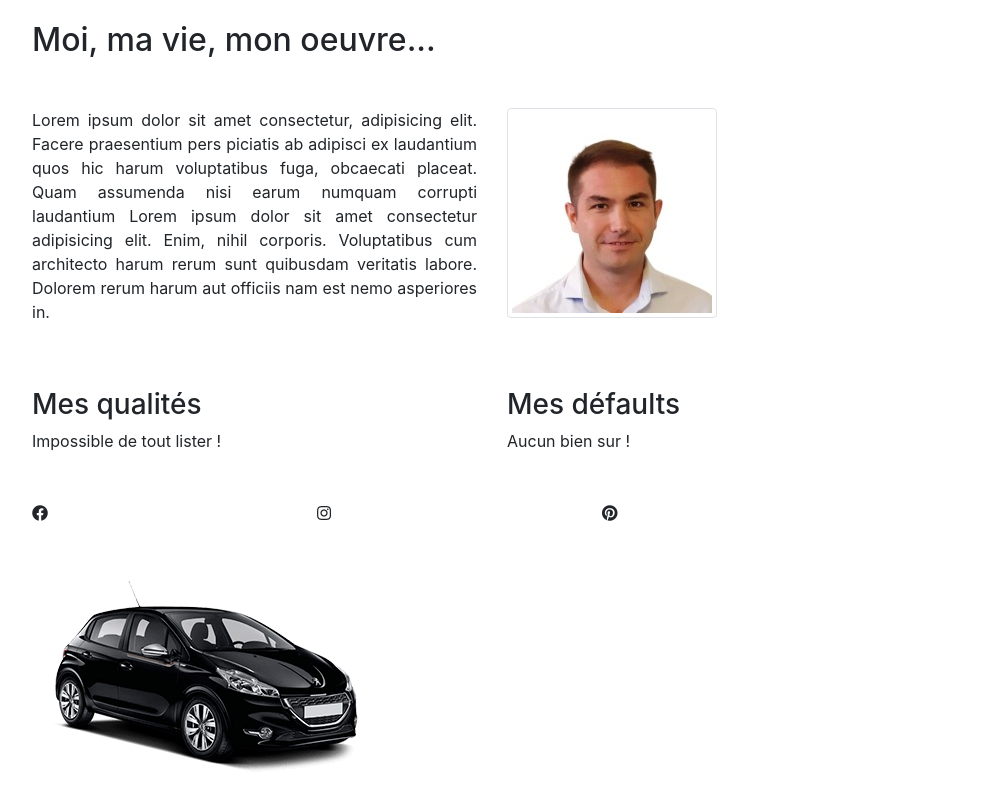
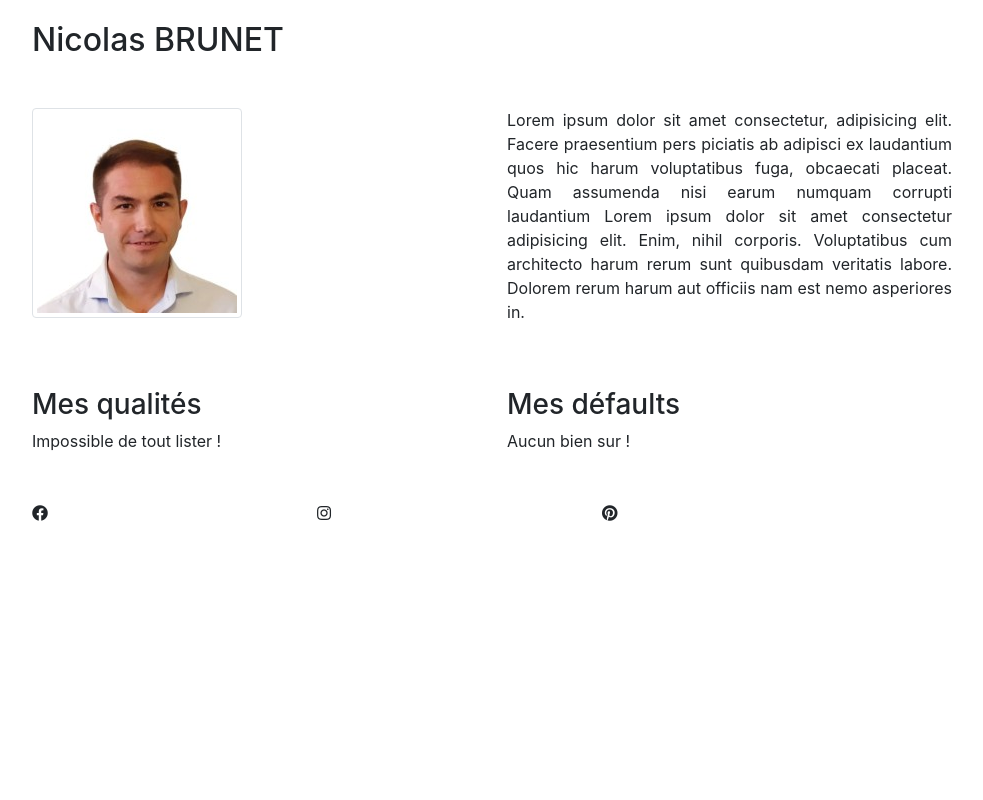
Before and after one commit to NikoBdx/nicolasbrunet.com, a plain HTML site: page index.html in a window 1280 px wide. Shown: the whole page, without its empty margins (53-1036 px from the left). Drawn offline with nearby package versions, Linux system fonts and the light colour scheme.

Commit message:
transformation en CV
passage de la photo à gauche, changement du titre

```diff
--- a/index.html
+++ b/index.html
@@ -24,9 +24,12 @@
 
 	<div class="container">
 
-		<h1>Moi, ma vie, mon oeuvre...</h1>
+		<h1>Nicolas BRUNET</h1>
 
 		<div class="row mt-5">
+			<div class="col-md-5">
+			<img class="img-thumbnail" src="img/moi.jpg" alt="">
+			</div>
 			<div class="col-md-5">
 			<p class="text-justify">Lorem ipsum dolor sit amet consectetur, adipisicing elit.
 			Facere praesentium pers piciatis ab adipisci ex laudantium quos hic harum voluptatibus fuga,
@@ -34,9 +37,7 @@
 			sit amet consectetur adipisicing elit. Enim, nihil corporis. Voluptatibus cum architecto harum
 			rerum sunt quibusdam veritatis labore. Dolorem rerum harum aut officiis nam est nemo asperiores in.</p>
 			</div>
-			<div class="col-md-5">
-			<img class="img-thumbnail" src="img/moi.jpg" alt="">
-			</div>
+
 		</div>
 
 		<div class="row mt-5">
@@ -63,16 +64,6 @@
 			</div>
 		</div>
 
-		<div class="row mt-5">
-			<div class="col-md-12">
-				<img src="img/vehicule1.png" alt="">
-			</div>
-		</div>
-
-
-
-
-
 	</div>
 
 
```
